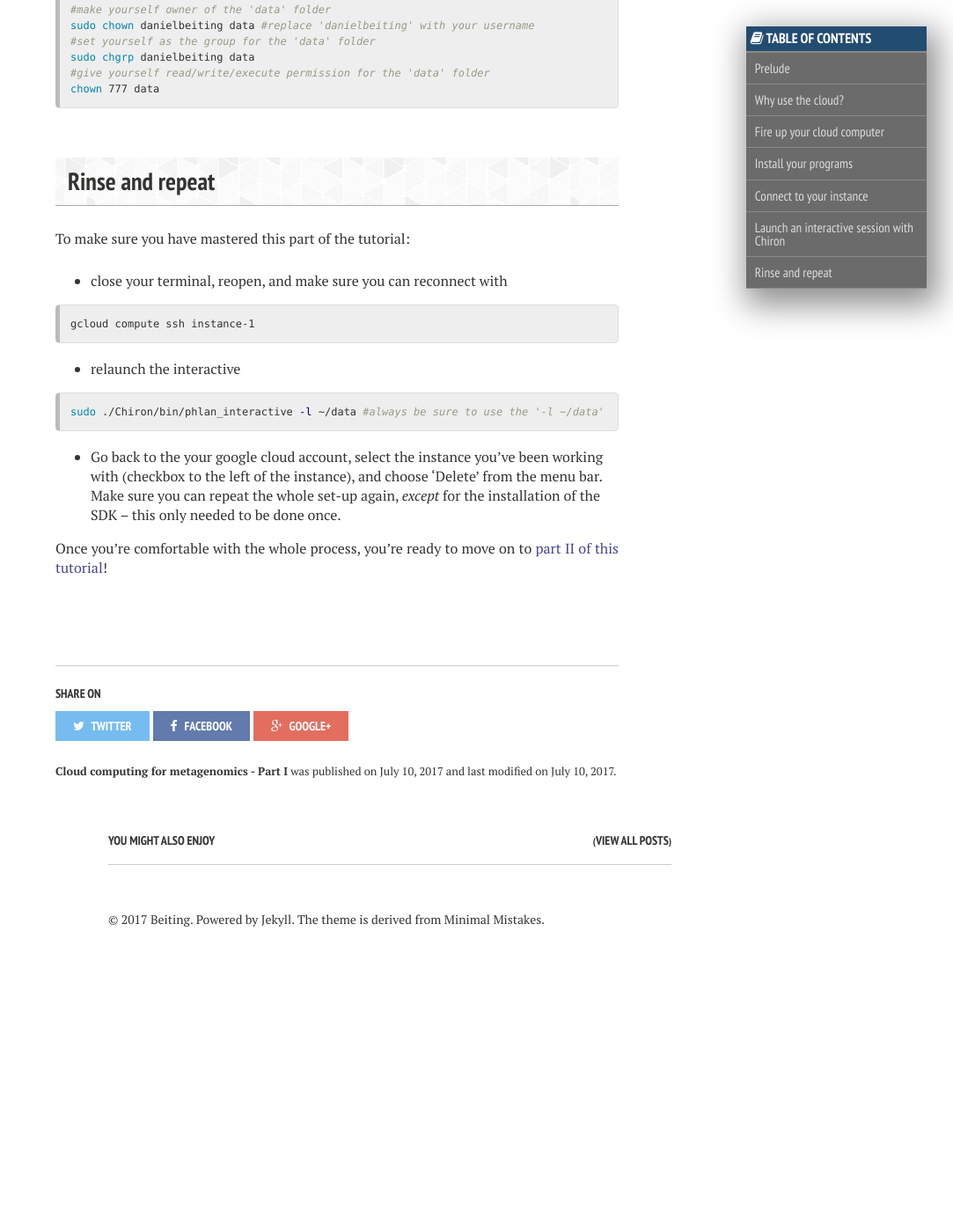
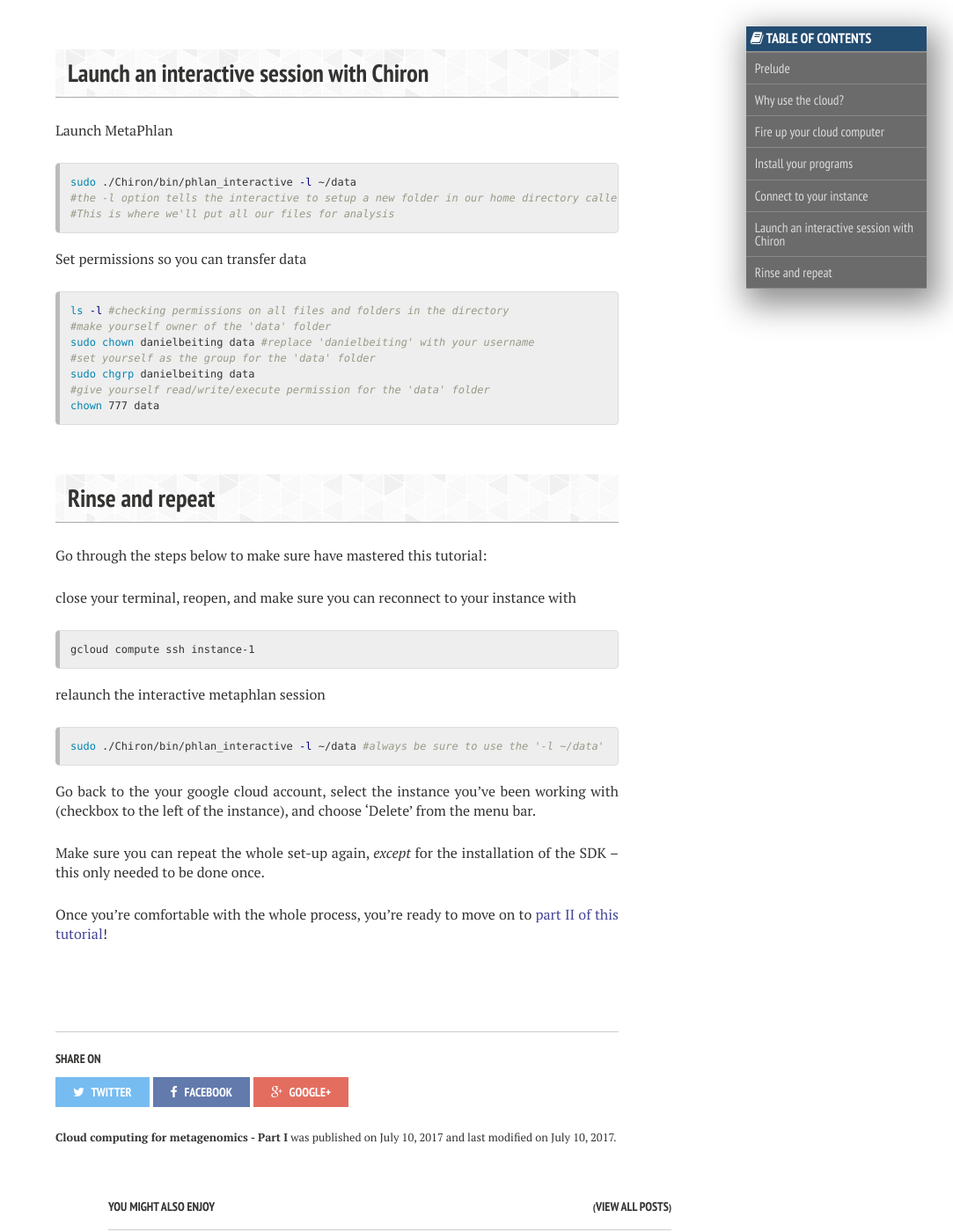
Before and after one commit to hostmicrobe/hostmicrobe.github.io, a Jekyll site: the page built from _posts/microbiome/2017-07-10-cloudComputing.md, in a window 1280 px wide and 1400 px high, scrolled down 4486 px. Shown: the whole window at 88% size, without its empty margins (197-1280 px from the left). Built offline with Jekyll 4.4.1, drawn with Linux system fonts in a browser that asks for light colours; nearby versions of some CDN libraries; before the commit the page ends 5589 px from its top, so only the background shows below that; some of the changed text lies outside the part shown.

Commit message:
updating blog post

```diff
--- /dev/null
+++ b/_includes/_vimeoPlayer.html
@@ -0,0 +1 @@
+<iframe src="https://player.vimeo.com/video/{{ include.id }}" width="500" height="281" frameborder="0" webkitallowfullscreen mozallowfullscreen allowfullscreen></iframe>
--- a/_posts/microbiome/2017-07-10-cloudComputing.md
+++ b/_posts/microbiome/2017-07-10-cloudComputing.md
@@ -19,7 +19,6 @@ Case-in-point, I recently attended this [Microbiome Analysis in the Cloud](http:
 
 I also want to acknowledge [Joshua Orvis](https://github.com/jorvis), a bioinformatician at IGS and one of workshop instructors.  Without his one-on-one help and his development of Chiron, this tutorial wouldn't be possible.
 
-
 ## Why use the cloud?
 I'm not here to sell you on the idea of cloud computing.  In fact, maybe you should ignore all the buzz about 'the cloud'.  After all, you accrue charges as your cloud instance runs, so failure to shut down a instance could result in some hefty charges.  Some people cite that it's a nussiance to move all your data to the cloud to begin working, only to then have to pull your results off the cloud before you shut it down.  But the same data gymnastics come into play when you use any remote computing resource.  Similarly, folks will often cite the problem that all programs and dependencies needed to carry out your work will have to be installed by you before your cloud instance is useful.  The arrival of [Docker](https://www.docker.com/) (more on this later in the post) has largely made this a non-issue, in my opinion.
 
@@ -37,7 +36,9 @@ I put together the video tutorial below to walk you through the follow steps:
 * Connecting an FTP client to the instance so you can easily transfer files back and forth.
 * tearing it all down when you're done
 
-I've also included the commands used in the video, below.
+I've also included the commands used in the video, below the video.
+
+{% include _vimeoPlayer.html id=page.225004073 %}
 
 Once your gcloud instance is running, click on the 'ssh' button beside the instance and you will open a terminal window.  This fast and easy way to connect to your cloud instance is one nice feature of the way gcloud is setup. We'll now use this terminal to install Docker and Chiron.
 
@@ -133,18 +134,20 @@ chown 777 data
 
 
 ## Rinse and repeat
-To make sure you have mastered this part of the tutorial:
-* close your terminal, reopen, and make sure you can reconnect with
+Go through the steps below to make sure have mastered this tutorial:
+
+close your terminal, reopen, and make sure you can reconnect to your instance with
 {% highlight bash %}
 gcloud compute ssh instance-1
 {% endhighlight %}
 
-* relaunch the interactive
+relaunch the interactive metaphlan session
 {% highlight bash %}
 sudo ./Chiron/bin/phlan_interactive -l ~/data #always be sure to use the '-l ~/data'
 {% endhighlight %}
 
+Go back to the your google cloud account, select the instance you've been working with (checkbox to the left of the instance), and choose 'Delete' from the menu bar.
 
-* Go back to the your google cloud account, select the instance you've been working with (checkbox to the left of the instance), and choose 'Delete' from the menu bar.  Make sure you can repeat the whole set-up again, *except* for the installation of the SDK -- this only needed to be done once.
+Make sure you can repeat the whole set-up again, *except* for the installation of the SDK -- this only needed to be done once.
 
 Once you're comfortable with the whole process, you're ready to move on to [part II of this tutorial]()!
```
